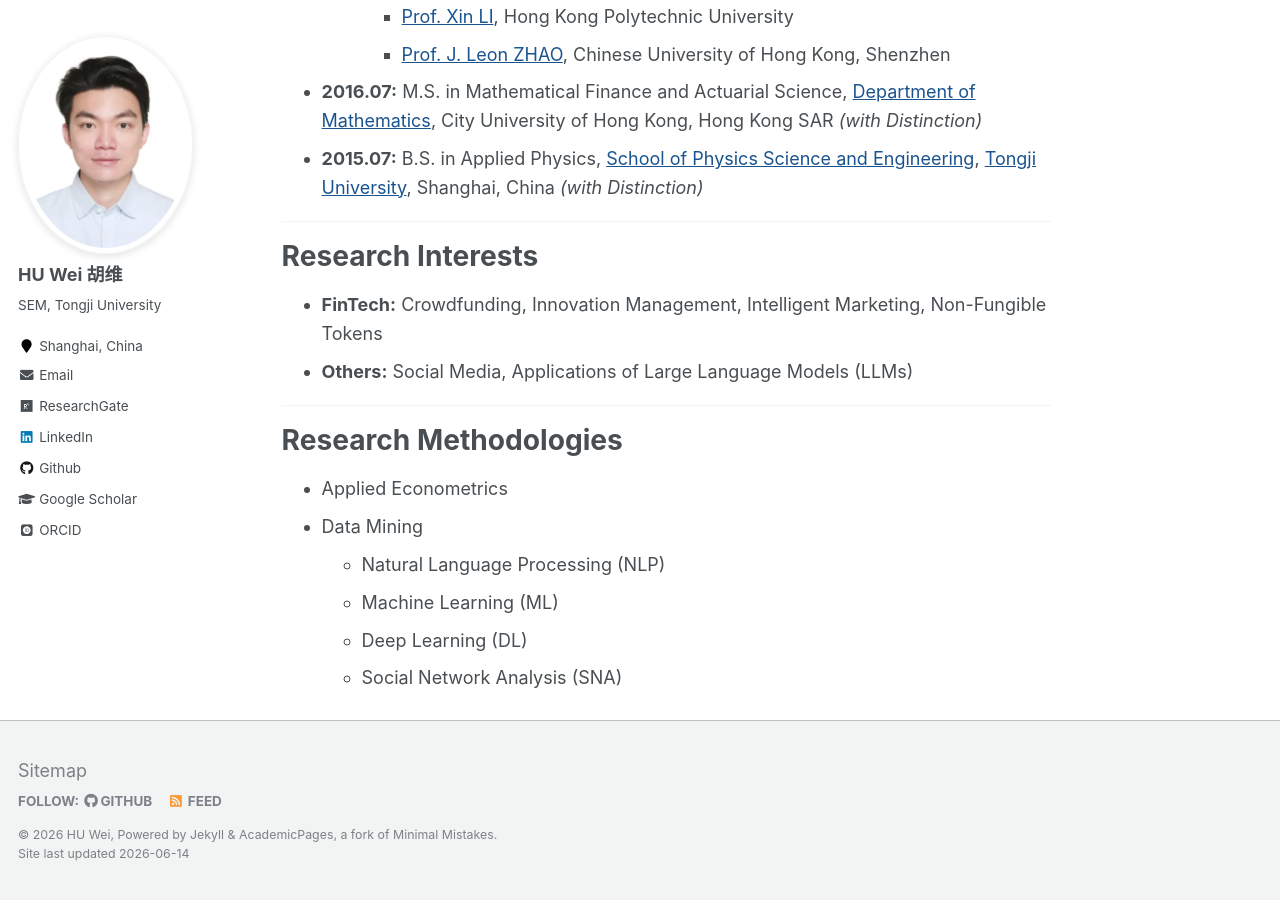
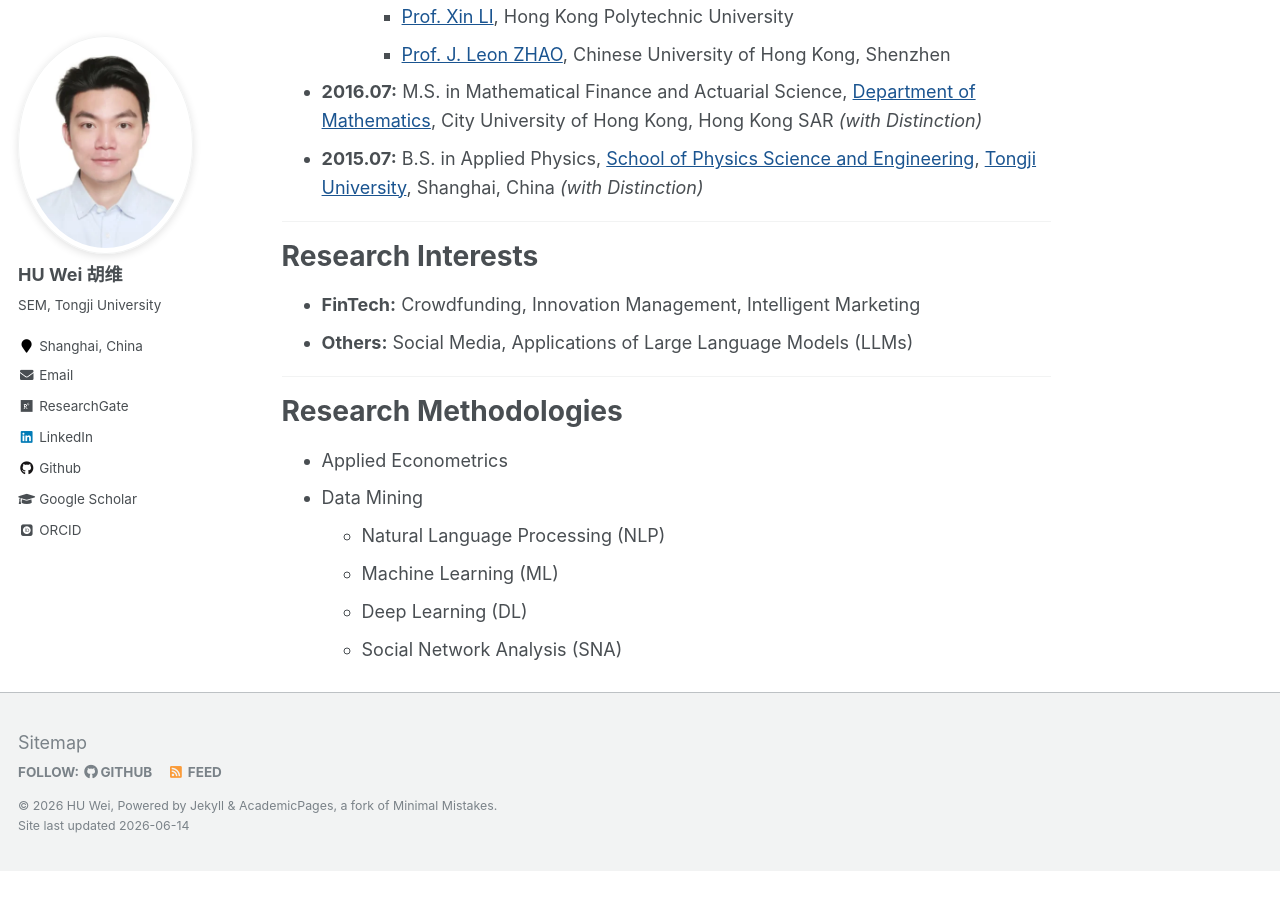
Before and after one commit to huwei-vincent/huwei-vincent.github.io, a Jekyll site: the page built from _pages/about.md, in a window 1280 px wide and 900 px high, scrolled down 1030 px. Built offline with Jekyll 4.4.1, drawn with Linux system fonts in a browser that asks for light colours; some web fonts are replaced; after the commit the page ends 1901 px from its top, so only the background shows below that.

Commit message:
Update research interests on about pages.
Remove Non-Fungible Tokens from FinTech research interests in English and Chinese homepages.

Co-authored-by: Cursor <cursoragent@cursor.com>

```diff
--- a/_pages/about.md
+++ b/_pages/about.md
@@ -44,7 +44,7 @@ My primary research interest lies at the intersection of **Financial Technology
 
 # Research Interests
 
-- **FinTech:** Crowdfunding, Innovation Management, Intelligent Marketing, Non-Fungible Tokens
+- **FinTech:** Crowdfunding, Innovation Management, Intelligent Marketing
 - **Others:** Social Media, Applications of Large Language Models (LLMs)
 
 ---
```
Also changed, not shown: _pages/about-cn.md (+1 -1 lines).
